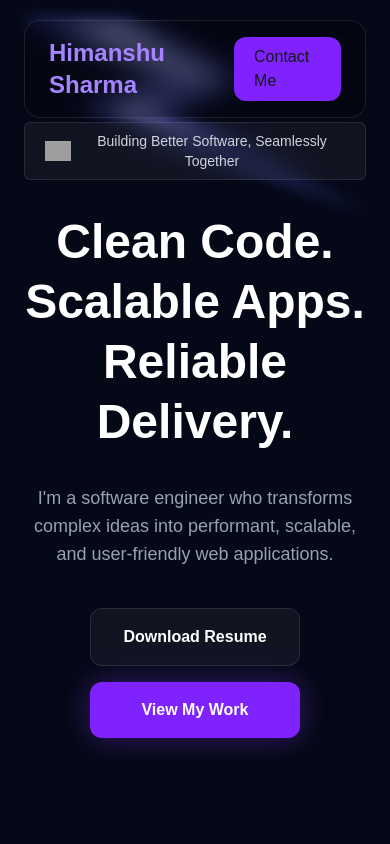
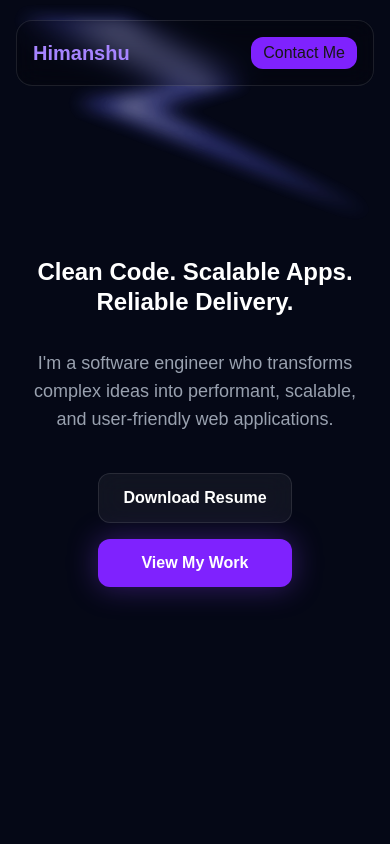
Before and after one commit to HimSha98/my-portfolio, a Next.js app: page / in a window 390 px wide. Shown: the top 844 px of the page. Built offline with nearby package versions, Linux system fonts and the light colour scheme; grey boxes are pictures that could not be loaded.

Commit message:
HS 14072026 few styling issues and added download path for the resume

```diff
--- a/components/hero/Hero.tsx
+++ b/components/hero/Hero.tsx
@@ -29,7 +29,7 @@ export default function Hero() {
             <div className="flex min-h-screen flex-col items-center justify-center text-center">
 
             {/* Badge */}
-            <div className="mb-8 mt-4 rounded-md border border-white/10 bg-white/5 px-5 py-2 backdrop-blur-md flex items-center gap-2">
+            <div className="mb-8 mt-4 rounded-md border border-white/10 bg-white/5 px-5 py-2 backdrop-blur-md items-center gap-2 hidden lg:flex">
                 <Image src="/images/instant-frame.png" alt="instant-frame" width={26} height={26}/>
                 <span className="text-sm text-gray-300">
                     Building Better Software, Seamlessly Together
@@ -38,7 +38,7 @@ export default function Hero() {
 
             {/* Heading */}
 
-            <h1 className="max-w-5xl text-5xl font-bold leading-tight md:text-7xl">
+            <h1 className="max-w-5xl text-2xl font-bold leading-tight md:text-7xl">
                 Clean Code. Scalable Apps.
                 <br />
                 Reliable Delivery.
@@ -56,15 +56,16 @@ export default function Hero() {
             <div className="mt-10 flex flex-col gap-4 sm:flex-row">
 
                 <Link
-                href="/resume.pdf"
-                className="rounded-xl border border-white/10 bg-white/5 px-8 py-4 font-semibold backdrop-blur-md transition hover:bg-white/10"
+                href="/resume/Himanshu_Sharma_MERN_Resume.pdf"
+                download
+                className="rounded-xl border border-white/10 bg-white/5 px-6 sm:px-8 py-3 sm:py-4 font-semibold backdrop-blur-md transition hover:bg-white/10"
                 >
                 Download Resume
                 </Link>
 
                 <Link
                 href="#projects"
-                className="rounded-xl bg-violet-600 px-8 py-4 font-semibold shadow-[0_0_30px_rgba(124,58,237,.4)] transition hover:bg-violet-500"
+                className="rounded-xl bg-violet-600 px-6 sm:px-8 py-3 sm:py-4 font-semibold shadow-[0_0_30px_rgba(124,58,237,.4)] transition hover:bg-violet-500"
                 >
                 View My Work
                 </Link>
--- a/components/navbar/Navbar.tsx
+++ b/components/navbar/Navbar.tsx
@@ -6,12 +6,12 @@ export default function Navbar() {
   return (
     <header className="fixed top-0 z-50 w-full">
 
-      <div className="container mx-auto px-6">
+      <div className="container mx-auto px-4 sm:px-6">
 
-        <nav className="mt-5 flex items-center justify-between rounded-2xl border border-white/10 bg-black/20 px-6 py-4 backdrop-blur-md">
+        <nav className="mt-5 flex items-center justify-between rounded-2xl border border-white/10 bg-black/20 px-4 sm:px-6 py-4 backdrop-blur-md">
 
-          <h2 className="text-2xl font-bold text-violet-400">
-            Himanshu Sharma
+          <h2 className="text-xl sm:text-2xl font-bold text-violet-400">
+            Himanshu <span className="hidden sm:inline">Sharma</span>
           </h2>
 
           <div className="hidden gap-8 md:flex">
@@ -38,7 +38,7 @@ export default function Navbar() {
 
             <Link
               href="#contact"
-              className="rounded-xl bg-violet-600 px-5 py-2"
+              className="rounded-xl bg-violet-600 px-3 sm:px-5 py-1 sm:py-2"
             >
               Contact Me
             </Link>
```
Also changed, not shown: 1 other file (tests, documents, lock files or other folders).
